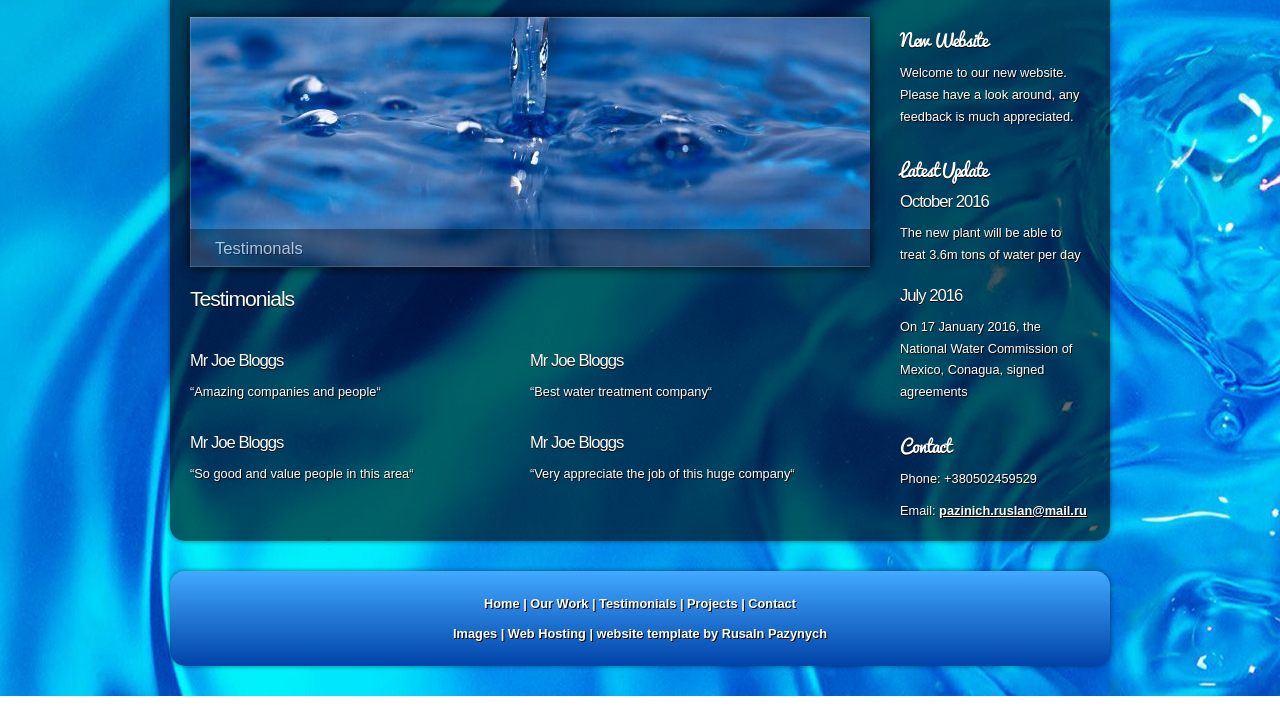
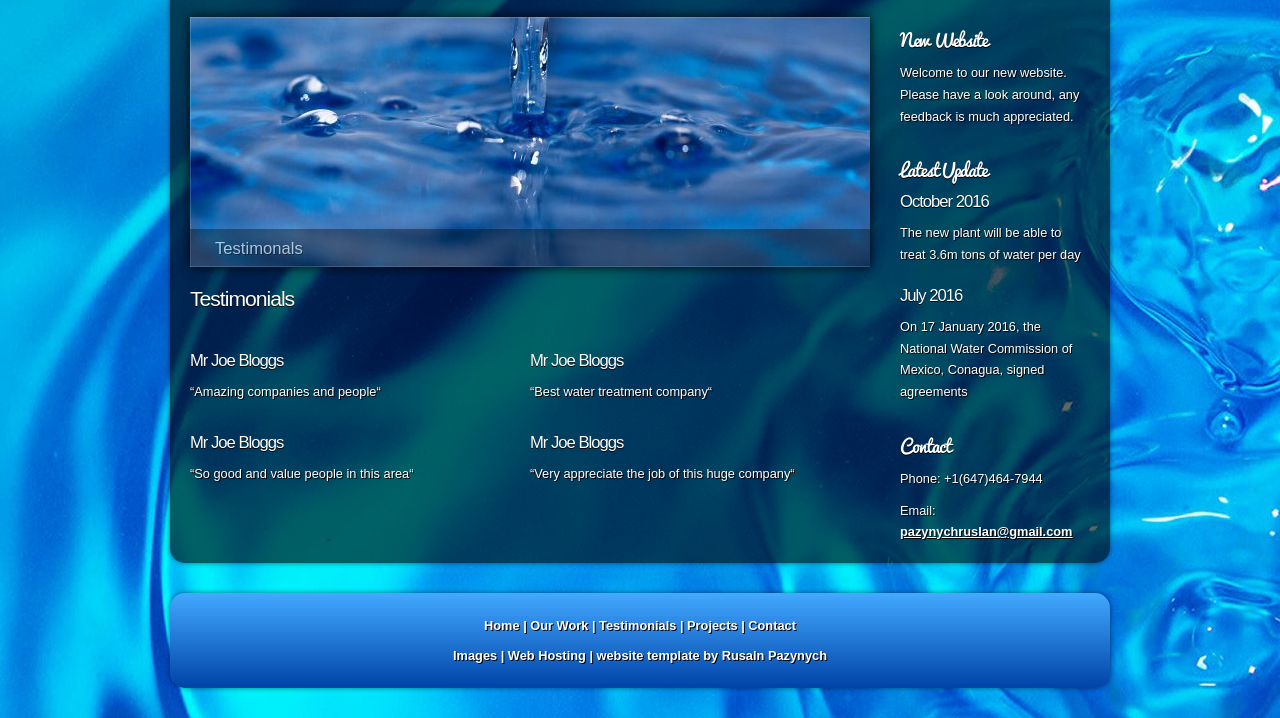
Before and after one commit to Rus31/ww, a plain HTML site: page testimonials.html in a window 1280 px wide. Shown: the part 153-871 px from the top of the page. Before the commit the page ends 849 px from the top, so only its background shows below. Drawn offline with Linux system fonts and the light colour scheme.

Commit message:
Update testimonials.html

```diff
--- a/testimonials.html
+++ b/testimonials.html
@@ -58,8 +58,8 @@
         <div class="sidebar">
           <div class="sidebar_item">
             <h2>Contact</h2>
-            <p>Phone: +380502459529</p>
-            <p>Email: <a href="mailto:pazinich.ruslan@mail.ru">pazinich.ruslan@mail.ru</a></p>
+            <p>Phone: +1(647)464-7944</p>
+            <p>Email: <a href="mailto:pazynychruslan@gmail.com">pazynychruslan@gmail.com</a></p>
           </div><!--close sidebar_item-->
         </div><!--close sidebar-->
        </div><!--close sidebar_container-->
```
